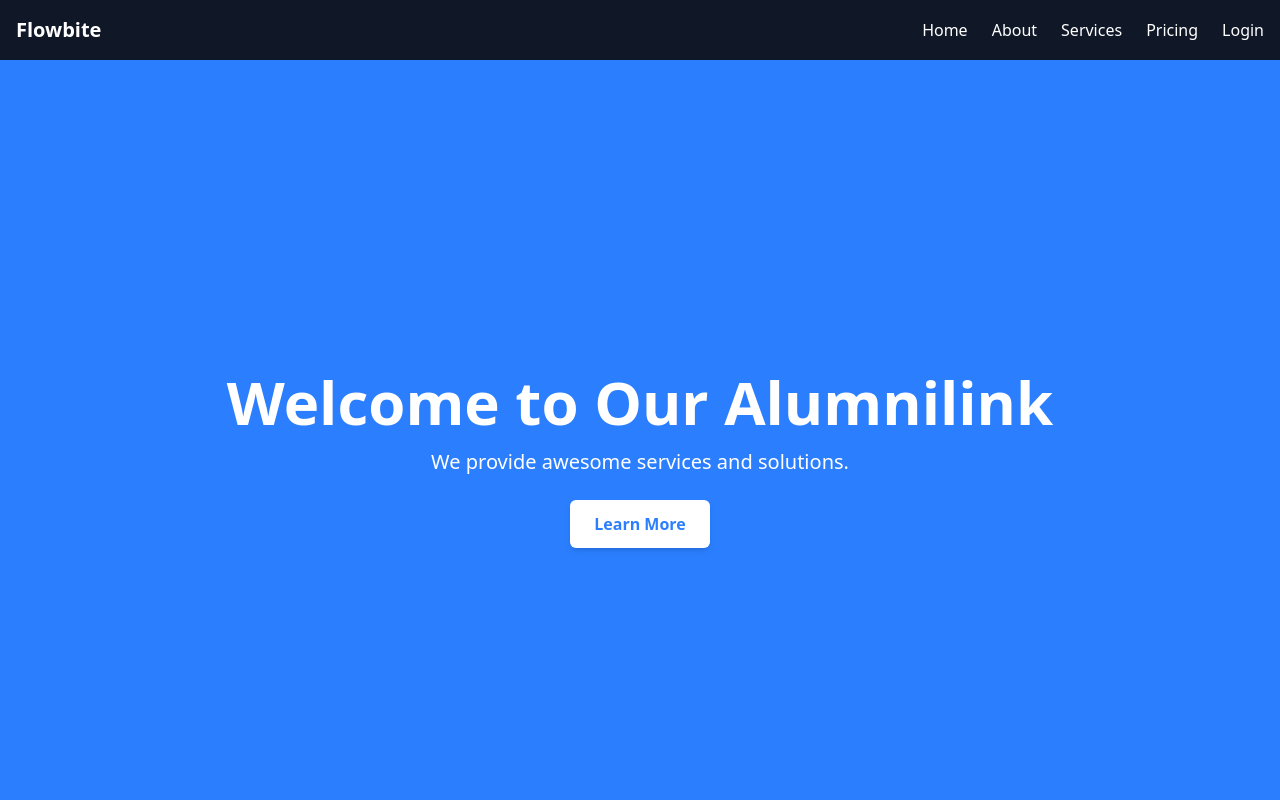
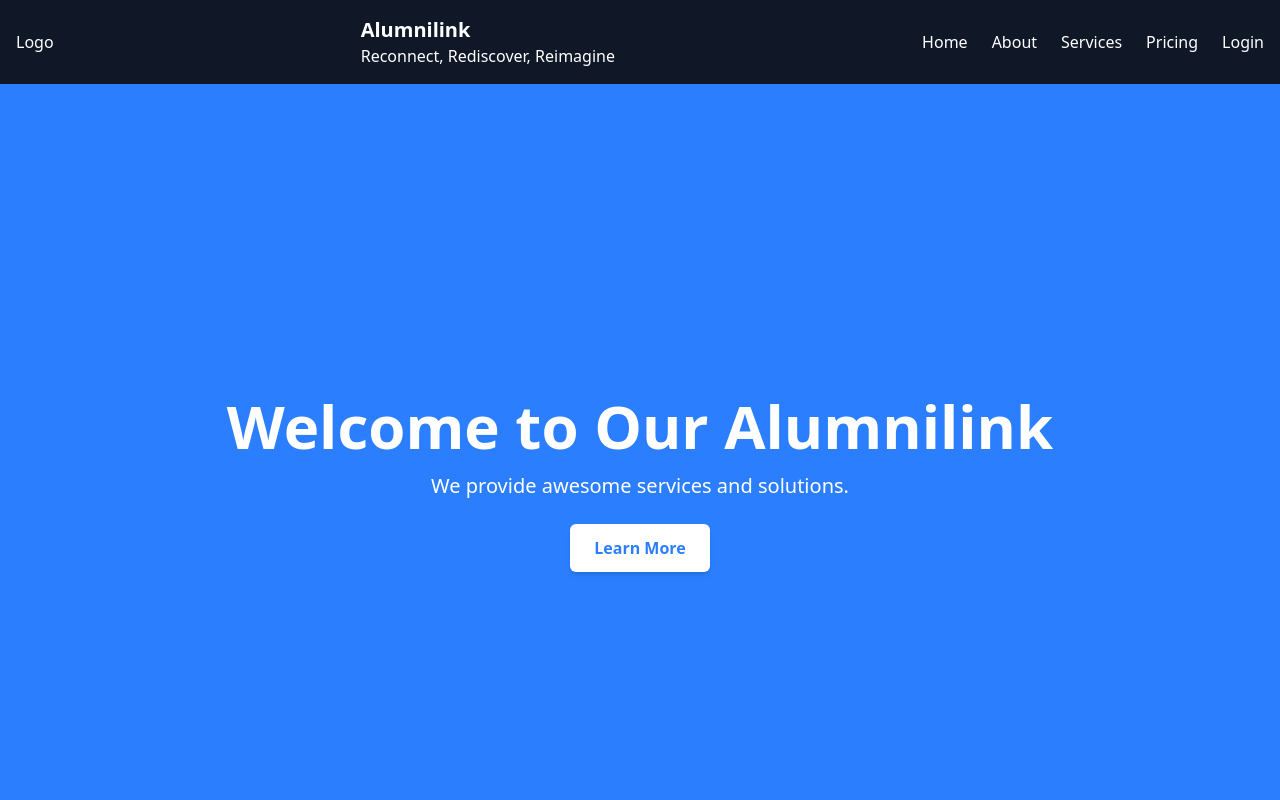
Before and after one commit to blank122/alumni-link-frontend, a React (Vite) app: page / in a window 1280 px wide. Shown: the top 800 px of the page. Built offline with nearby package versions, Linux system fonts and the light colour scheme.

Commit message:
added some shits in the navbar

```diff
--- a/src/components/layouts/Navbar.jsx
+++ b/src/components/layouts/Navbar.jsx
@@ -7,7 +7,12 @@ const Navbar = () => {
     return (
         <nav className="bg-gray-900 text-white">
             <div className="max-w-screen-xl mx-auto flex justify-between items-center p-4">
-                <h1 className="text-xl font-bold">Flowbite</h1>
+                Logo
+                {/* dapat ma hide ni na div */}
+                <div>
+                    <h1 className="text-xl font-bold">Alumnilink</h1>
+                    Reconnect, Rediscover, Reimagine
+                </div>
 
                 {/* Mobile Toggle Button */}
                 <button
--- a/src/routes/AppRoutes.jsx
+++ b/src/routes/AppRoutes.jsx
@@ -13,6 +13,7 @@ import AuthLayout from "../layouts/AuthLayout";
 import ProtectedRoute from "./ProtectedRoutes";
 import { NotFound, AccessDenied, ServerError } from "../pages/errors/ErrorPage";
 import Home from "../pages/Home";
+
 import AdminLayout from "../layouts/AdminLayout";
 
 const AppRoutes = () => {
@@ -28,8 +29,8 @@ const AppRoutes = () => {
             {/* Auth Routes */}
             <Route element={<AuthLayout />}>
                 <Route path="/" element={<Home />} />
-                {/* <Route path="/login" element={<Login />} />
-                <Route path="/dashboard" element={<Dashboard />} /> */}
+                <Route path="/login" element={<Login />} />
+                {/* <Route path="/dashboard" element={<Dashboard />} /> */}
             </Route>
             {/* User route */}
             {/* <Route element={<ProtectedRoute />}>
```
